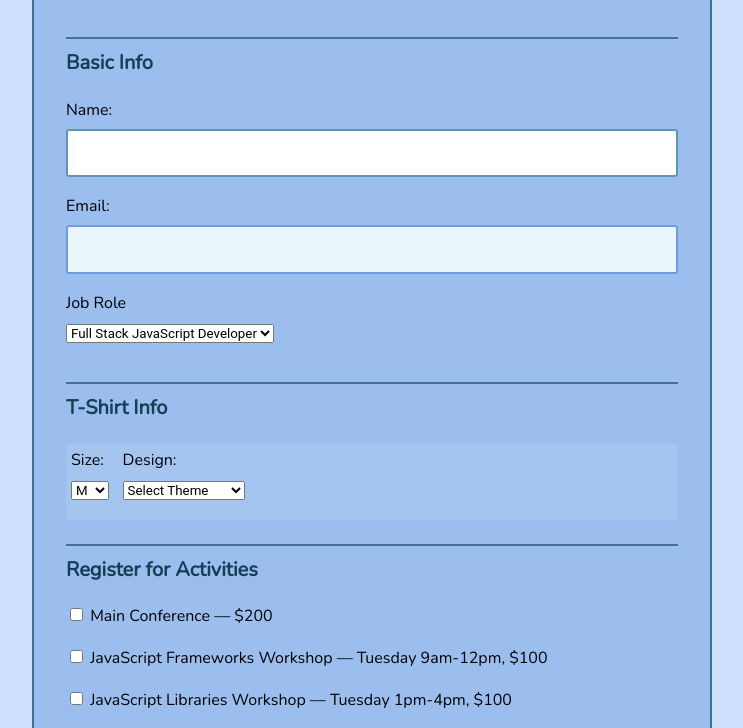
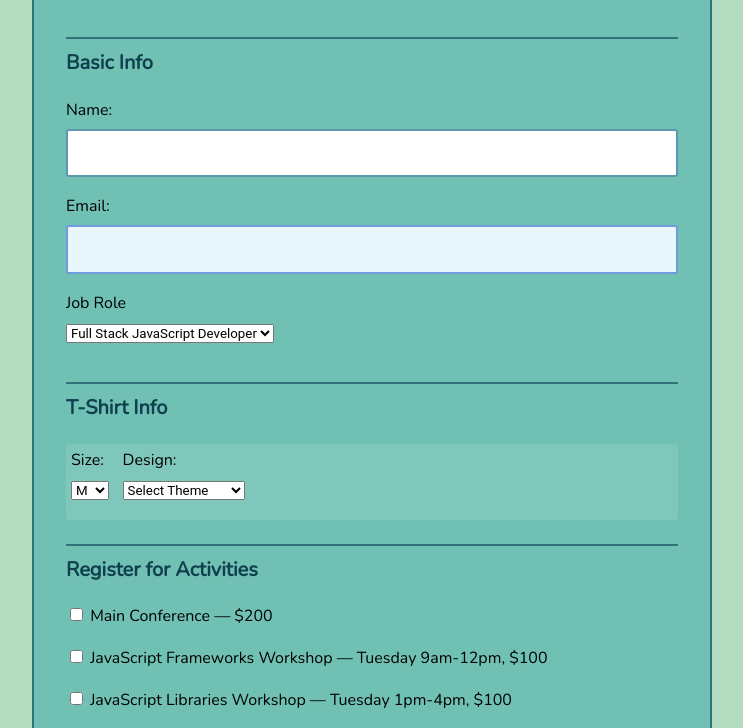
Before and after one commit to madeby254/Interactive-Form, a plain HTML site: page index.html in a window 1280 px wide. Shown: the part 201-929 px from the top of the page, without its empty margins (268-1011 px from the left). Drawn offline with nearby package versions, Linux system fonts and the light colour scheme.

Commit message:
changed some colors pallete

```diff
--- a/css/style.css
+++ b/css/style.css
@@ -17,7 +17,7 @@ button {
 body {
   font: 1em/1.5;
   color: rgba(6, 49, 68, 0.9);
-	background: #CDE0FB;
+	background: #B2DBBF;
 }
 
 header {
@@ -40,7 +40,7 @@ a {
 
 form {
 	padding: .875em 1.875em 1.875em;
-	background: #9BBEEF;
+	background: #70C1B3;
 	border: 2px solid rgba(8, 63, 87, 0.6);
 	border-radius: 3px;
 }
```
